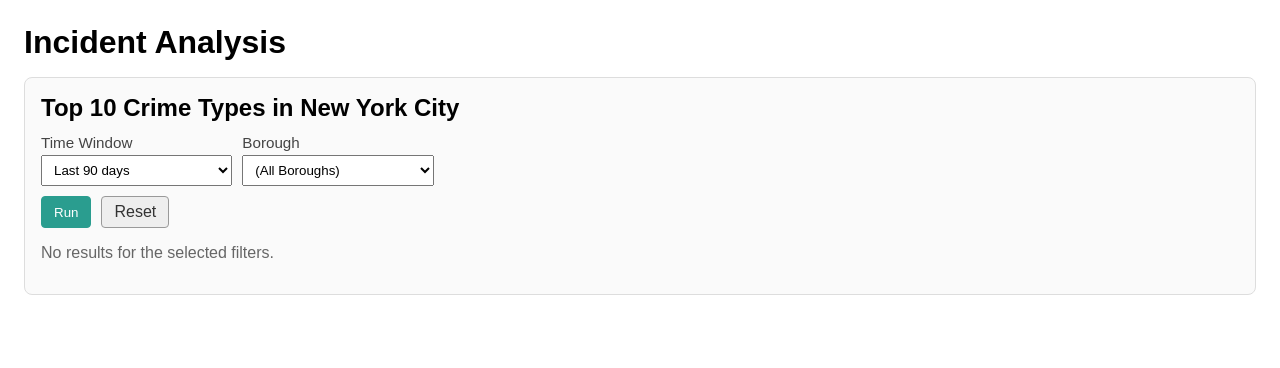
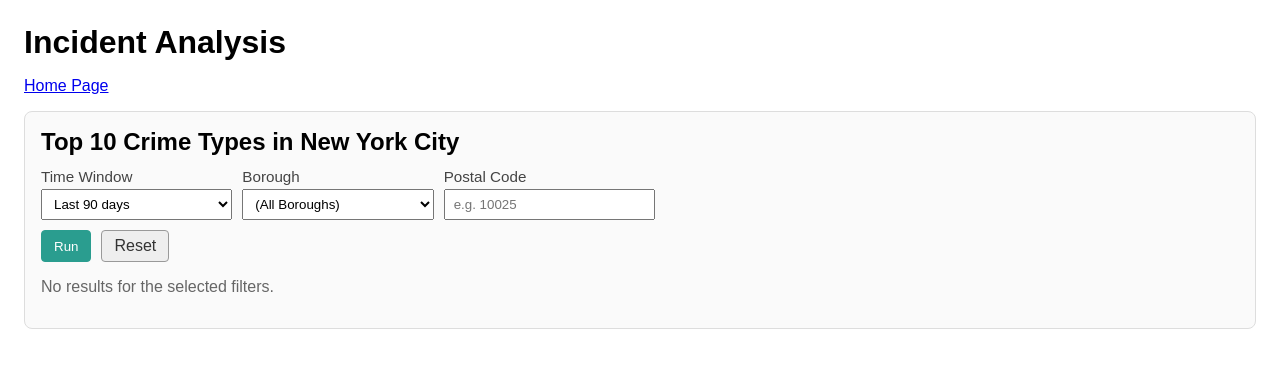
Before and after one commit to candylyt/nyc-crimedata, a Flask app: template templates/incidents-analysis.html in a window 1280 px wide. Shown: the top 368 px of the page. Run offline with Flask 3, Linux system fonts and the light colour scheme; the template is opened without the code that fills it, so the values that code supplies are empty; parts of the project's set-up code (start-up, migrations or seed data) failed here and were passed over.

Commit message:
add routing

```diff
--- a/server.py
+++ b/server.py
@@ -132,6 +132,7 @@ def teardown_request(exception):
 # see for decorators: http://simeonfranklin.com/blog/2012/jul/1/python-decorators-in-12-steps/
 #
 @app.route('/')
+@app.route('/incidents')
 def index():
 	"""
 	request is a special object that Flask provides to access web request information:
@@ -319,6 +320,7 @@ def incidents_analysis():
 	# user inputs
 	window = request.args.get("window", "all")  # 90d, 180d, 1y, 3y, all
 	borough = request.args.get("borough")
+	postal_code = request.args.get("postal_code")
 	PRESETS_DAYS = {"90d": 90, "1y": 365, "5y": 365*5, "10y": 365*10}
 
 	filters = []
@@ -333,11 +335,16 @@ def incidents_analysis():
 		filters.append("a.borough = :borough")
 		parameters["borough"] = borough
 
+	if postal_code:
+		filters.append("a.postal_code = :postal_code")
+		parameters["postal_code"] = postal_code
+
 	if filters:
 		where_clause = "WHERE " + " AND ".join(filters)
 	else:
 		where_clause = ""
 
+	# query 1: top 10 crime types
 	top10_sql = f"""
 	WITH counts AS (
 	SELECT
@@ -363,13 +370,13 @@ def incidents_analysis():
 	ORDER BY incident_count DESC, crime_type;
 	"""
 
+	# execute query & store results
 	cursor = g.conn.execute(text(top10_sql), parameters)
 	rows = cursor.fetchall()
 	columns = cursor.keys()
 	cursor.close()
 
-
-	return render_template("incidents-analysis.html", rows=rows, columns=columns, window=window, borough=borough)
+	return render_template("incidents-analysis.html", rows=rows, columns=columns, window=window, borough=borough, postal_code=postal_code)
 
 @app.route('/another')
 def another():
--- a/templates/incidents-analysis.html
+++ b/templates/incidents-analysis.html
@@ -40,8 +40,11 @@
         display: block;
         margin-bottom: 4px;
       }
-      input[type="date"],
       select {
+        padding: 6px 8px;
+        width: 100%;
+      }
+      input {
         padding: 6px 8px;
         width: 100%;
       }
@@ -85,6 +88,8 @@
   <body>
     <h1>Incident Analysis</h1>
 
+    <p><a href="/">Home Page</a></p>
+
     <!-- Fixed Top 10 crime types per borough -->
     <div class="section" id="fixed10">
       <h2>Top 10 Crime Types in New York City</h2>
@@ -110,6 +115,12 @@
           {% endfor %}
         </select>
       </div>
+
+      <div>
+        <label>Postal Code</label>
+        <input type="text" name="postal_code" value="{{ postal_code or '' }}" placeholder="e.g. 10025" />
+      </div>
+
 
       <div class="actions">
         <button class="btn" type="submit">Run</button>
--- a/templates/index.html
+++ b/templates/index.html
@@ -3,6 +3,7 @@
     body {
       font-size: 15pt;
       font-family: arial;
+      margin: 24px;
     }
     table {
       border-collapse: collapse;
@@ -109,7 +110,7 @@
   <body>
     <h1>NYC Crime Data</h1>
 
-    <p><a href="incident-analysis">Incident Analysis</a></p>
+    <p><a href="incidents/analysis">Incident Analysis</a></p>
 
     <!-- FILTER FORM (method=GET) -->
     <form class="filters" method="get" action="{{ url_for('index') }}">
```
